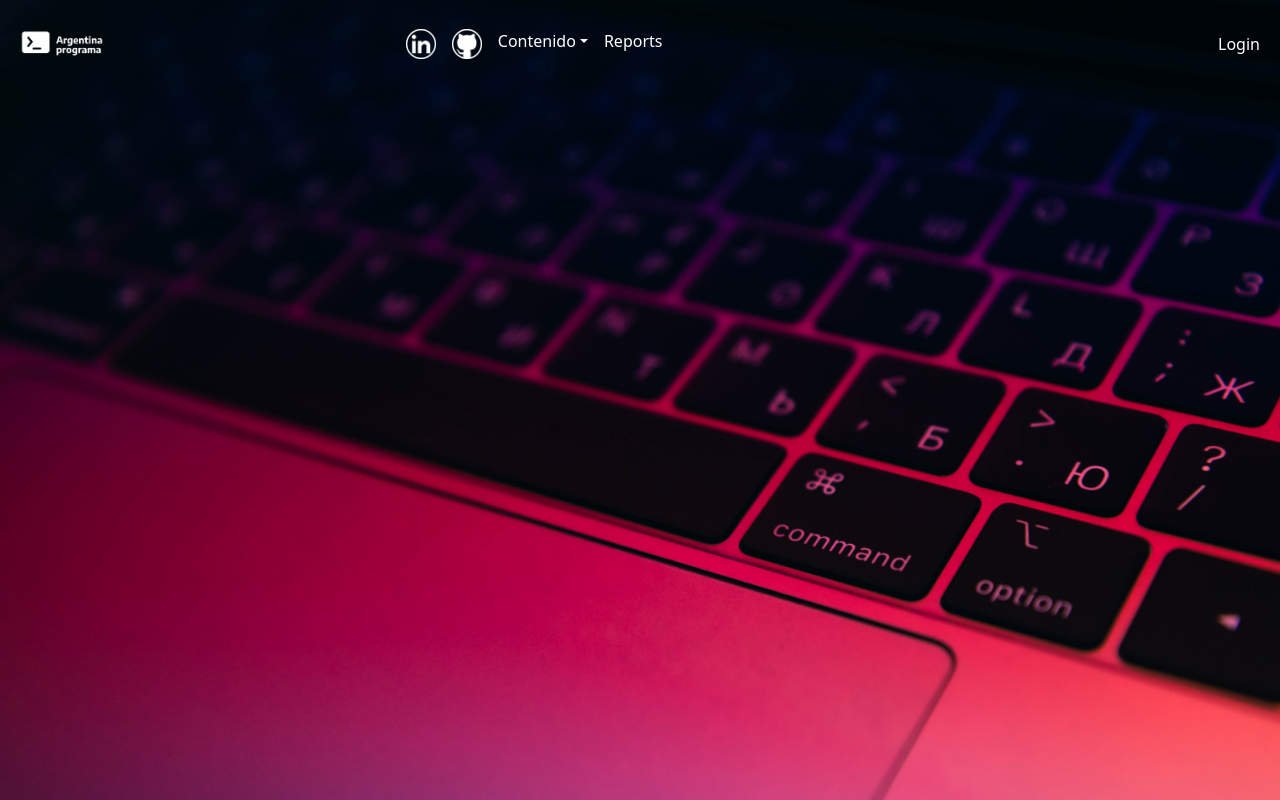
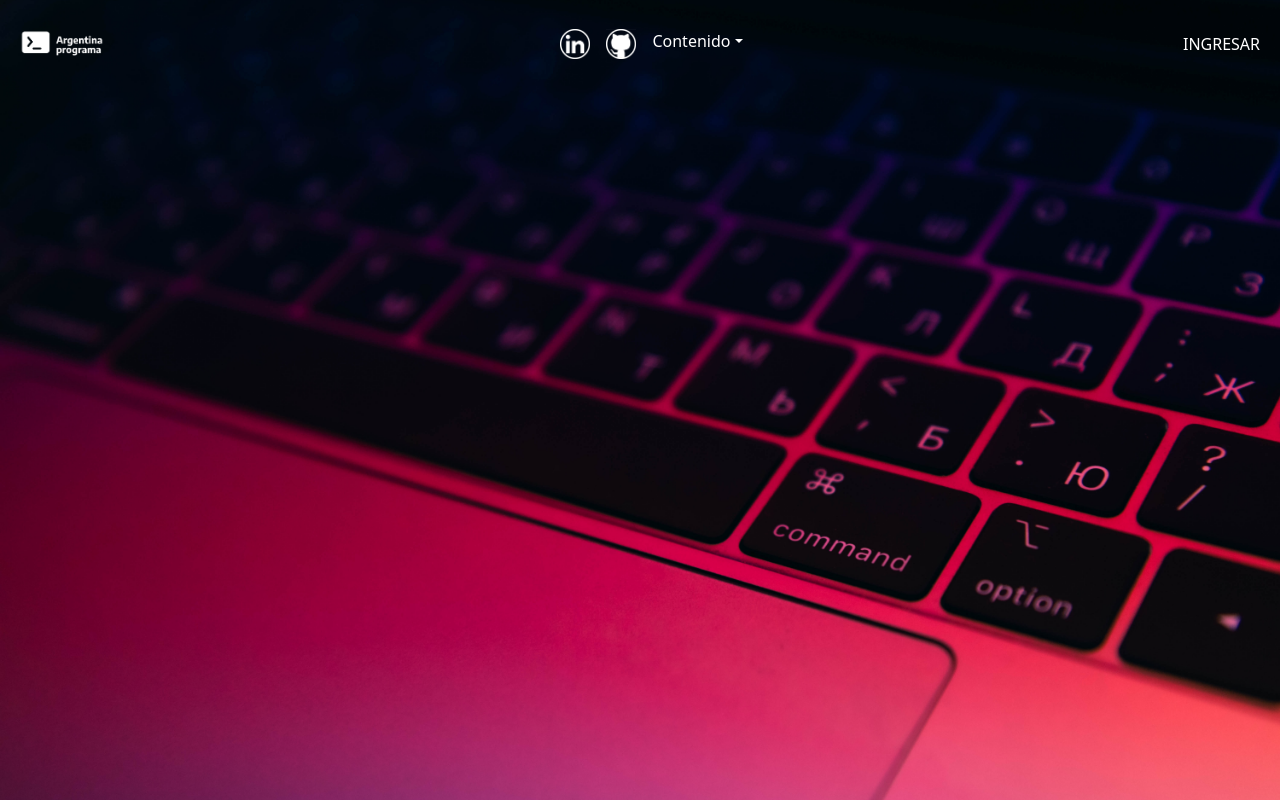
Before and after one commit to Shir07/Mi_Portafolio, an Angular app in the folder Front-end/: page / in a window 1280 px wide. Built offline with nearby package versions, Linux system fonts and the light colour scheme.

Commit message:
Se realizan detalles en header y banner

```diff
--- a/Front-end/src/app/components/header/header.component.css
+++ b/Front-end/src/app/components/header/header.component.css
@@ -9,3 +9,10 @@
     background-color: transparent !important;
 
   }
+/*Responsivo*/
+
+@media screen and (max-width: 767px){
+    .navbar-brand{
+    display: none;
+    }
+}
--- a/Front-end/src/app/components/header/header.component.html
+++ b/Front-end/src/app/components/header/header.component.html
@@ -2,10 +2,10 @@
 <nav class="navbar navbar-expand-md bg-primary text-white">
   <div class="container-fluid">
       <a href="#" class="navbar-brand text-white"><img src="../../../assets/APLogo.png" width="100" alt="Logo Argentina Programa"></a>
-      <button type="button" class="navbar-toggler" data-bs-toggle="collapse" data-bs-target="#navbarCollapse">
+      <button type="button" class="navbar-toggler  bg-black " data-bs-toggle="collapse" data-bs-target="#navbarCollapse">
           <span class="navbar-toggler-icon "></span>
       </button>
-      <div class="collapse navbar-collapse" id="navbarCollapse">
+      <div class="collapse navbar-collapse " id="navbarCollapse">
           <div class="navbar-nav m-auto">
               <a href="#" class="nav-item nav-link text-white"><img src="../../../assets/linkedin.png" width="30" alt="linkedin"></a>
               <a href="#" class="nav-item nav-link text-white"><img src="../../../assets/github.png" width="30" alt="git"></a>
@@ -21,10 +21,10 @@
                       <a class="dropdown-item" href="#">Contacto</a>
                   </div>
               </div>
-              <a href="#" class="nav-item nav-link text-white" tabindex="-1">Reports</a>
+
           </div>
-          <div class="navbar-nav ms-auto">
-              <a href="#" class="nav-item nav-link text-white">Login</a>
+          <div class="navbar-nav md-auto">
+              <a href="#" class="nav-item nav-link btn btn-outline-secondary text-white">INGRESAR</a>
           </div>
       </div>
   </div>
```
